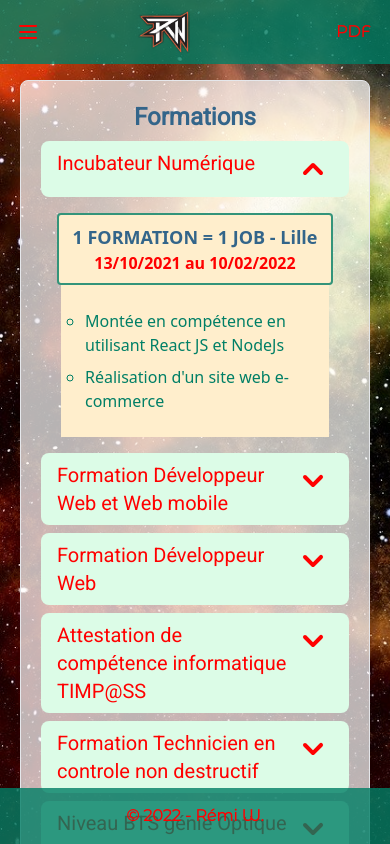
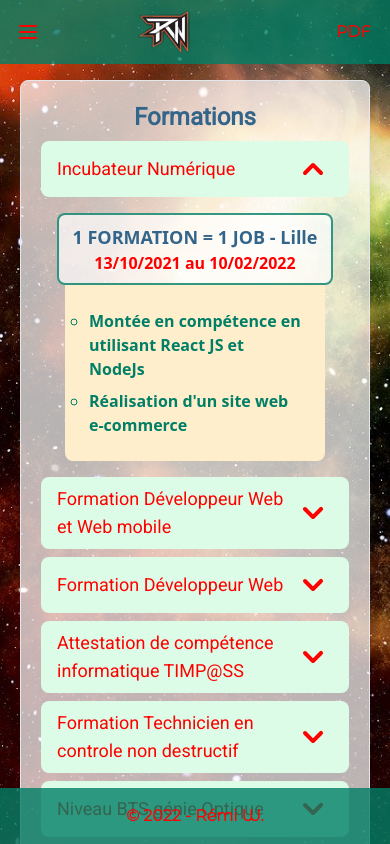
Before and after one commit to Willremi/cv-react, a React (Create React App) app: page /formations in a window 390 px wide. Built offline with nearby package versions, Linux system fonts and the light colour scheme; a web font is replaced by a local one.

Commit message:
page formations terminé, test à faire sur tablette

```diff
--- a/src/pages/Formations.js
+++ b/src/pages/Formations.js
@@ -32,14 +32,18 @@ const Formations = () => {
                     <Disclosure as="div" className="mt-2" key={item.id}>
                         {({ open }) => (
                             <>
-                                <Disclosure.Button className="flex justify-between w-full px-4 py-2 bg-green-100 rounded-lg hover:bg-div-green focus:outline-none focus-visible:ring focus-visible:ring-div-blue focus-visible:ring-opacity-75">
-                                    <div><h2 className='font-medium text-left text-div-red font-roboto'>{item.title}</h2></div>
+                                <Disclosure.Button className="flex justify-between w-full px-4 py-2 bg-green-100 rounded-lg hover:bg-div-green focus:outline-none focus-visible:ring focus-visible:ring-div-blue focus-visible:ring-opacity-75 items-center">
+                                    <div>
+                                        <h3 className='font-medium text-left text-div-red font-roboto'>{item.title}</h3>
+                                    </div>
+                                    <div className="flex items-center">
                                     <div>
                                         {item.id === lastProjet ? <ChevronUpIcon
                                             className={`${open ? 'transform rotate-180' : ''} w-10 h-10 text-div-red`}
                                         /> : <ChevronDownIcon
                                             className={`${open ? 'transform rotate-180' : ''} w-10 h-10 text-div-red`}
                                         />}
+                                    </div>
                                     </div>
                                 </Disclosure.Button>
                                 <Transition
@@ -52,17 +56,17 @@ const Formations = () => {
                                     leaveTo="transform scale-95 opacity-0"
                                 >
                                     <Disclosure.Panel className="px-4 pt-4 pb-2">
-                                        <div className="flex flex-col xl:flex-row xl:justify-between bg-nav-yellow border-nav-greenOp border-2 p-2 rounded">
-                                            <h3 className='text-div-blue font-semibold text-center'>{item.location}</h3>
+                                        <div className="flex flex-col xl:flex-row xl:justify-between bg-div-white border-nav-greenOp border-2 p-2 rounded-lg">
+                                            <h3 className='text-div-blue font-semibold text-center text-lg'>{item.location}</h3>
                                             <p className='text-div-red font-semibold text-base text-center'>{item.dates}</p>
 
                                         </div>
                                         {item.actions &&
-                                            <div className="bg-nav-yellow mx-1 py-4">
+                                            <div className="bg-nav-yellow mx-2 py-4 rounded-b-lg">
                                                 {item.actions.map(elt =>
-                                                    <div key={elt.id} className="mx-6 xl:mx-10 ">
+                                                    <div key={elt.id} className="mx-6 xl:mx-10">
                                                         <ul className='list-[circle]'>
-                                                            <li className='xl:text-lg text-div-green my-2'>{elt.description}</li>
+                                                            <li className='xl:text-lg text-div-green my-2 font-semibold'>{elt.description}</li>
                                                         </ul>
                                                     </div>
 
```
